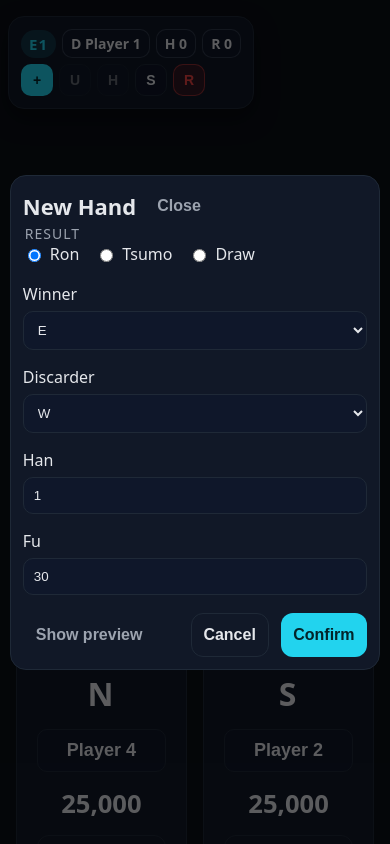
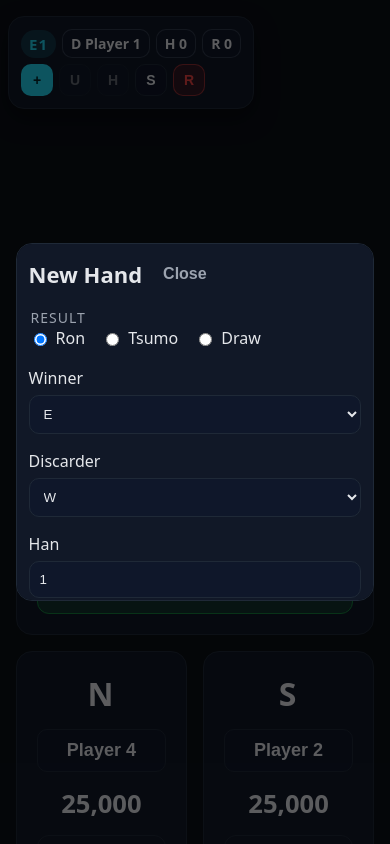
Before and after one commit to RaesakAce/raesakace.github.io, a Svelte app: page / in a window 390 px wide. Both pictures are taken after a click on the button "New hand". Shown: the top 844 px of the page. Built offline with nearby package versions, Linux system fonts and the light colour scheme.

Commit message:
enhance modal responsiveness and layout for better user experience

```diff
--- a/src/app.css
+++ b/src/app.css
@@ -189,7 +189,14 @@ input, select {
 .h2 { font-size: 16px; font-weight: 700; color: var(--muted); }
 .link { color: var(--accent); text-decoration: none; }
 .modal { position: fixed; inset: 0; background: rgba(0,0,0,.6); display: grid; place-items: center; z-index: 20; }
-.modal .panel { width: min(560px, 94vw); }
+.modal .panel {
+  width: min(560px, 92vw);
+  max-height: min(92vh, 92vw);
+  overflow-y: auto;
+  display: flex;
+  flex-direction: column;
+  gap: 16px;
+}
 .warn { color: var(--danger); }
 
 .primary { background: var(--accent); color: #03242a; border-color: transparent; }
@@ -297,7 +304,7 @@ input, select {
 .hand-wizard .result legend { font-size: 14px; text-transform: uppercase; letter-spacing: 1px; margin-right: 12px; color: var(--muted); }
 .hand-wizard .result label { display: flex; gap: 6px; align-items: center; }
 .hand-wizard .result label.disabled { opacity: .4; }
-.hand-inputs { grid-template-columns: repeat(2, minmax(140px, 1fr)); gap: 16px; }
+.hand-inputs { grid-template-columns: repeat(auto-fit, minmax(140px, 1fr)); gap: 16px; }
 .hand-wizard .field { display: grid; gap: 6px; }
 .hand-wizard .draw-inputs { display: grid; gap: 10px; }
 .hand-wizard .draw-inputs .row { justify-content: flex-start; }
@@ -310,6 +317,12 @@ input, select {
 .hand-wizard .delta-grid .label { display: block; color: var(--muted); font-size: 12px; text-transform: uppercase; }
 .hand-wizard .delta-grid .value { font-weight: 700; font-size: 16px; }
 
+.panel-facing-north,
+.panel-facing-east,
+.panel-facing-west,
+.panel-facing-south {
+  transform-origin: center;
+}
 .panel-facing-north { transform: rotate(180deg); }
 .panel-facing-east { transform: rotate(-90deg); }
 .panel-facing-west { transform: rotate(90deg); }
--- a/src/components/HandWizard.svelte
+++ b/src/components/HandWizard.svelte
@@ -153,7 +153,12 @@
   }
 </script>
 
-<Modal title="New Hand" bodyClass={`panel-facing-${facing}`} on:close={handleCancel}>
+<Modal
+  title="New Hand"
+  width="min(520px, 92vw, 80vh)"
+  bodyClass={`panel-facing-${facing}`}
+  on:close={handleCancel}
+>
   <form class="hand-wizard" on:submit={handleSubmit}>
     <fieldset class="result">
       <legend>Result</legend>
--- a/src/components/Modal.svelte
+++ b/src/components/Modal.svelte
@@ -38,7 +38,7 @@
     aria-modal="true"
     aria-label={title}
     tabindex="-1"
-    style={`width:${width};${bodyStyle ?? ""}`}
+    style={`width:${width};max-height:min(92vh, 92vw);${bodyStyle ?? ""}`}
     bind:this={container}
   >
     <div class="row modal-header">
```
